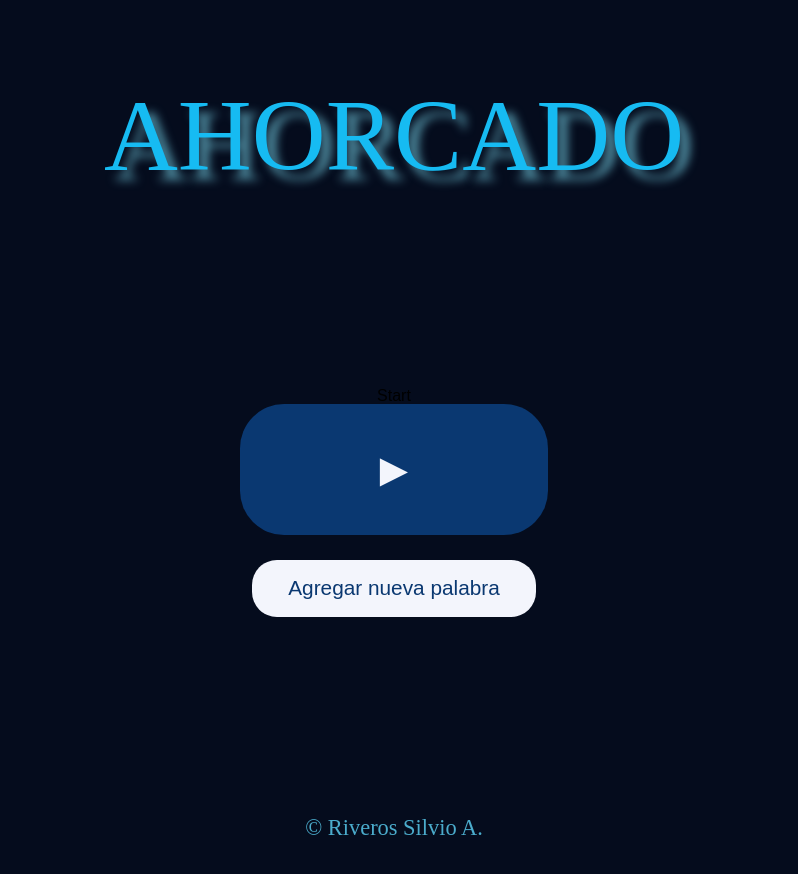
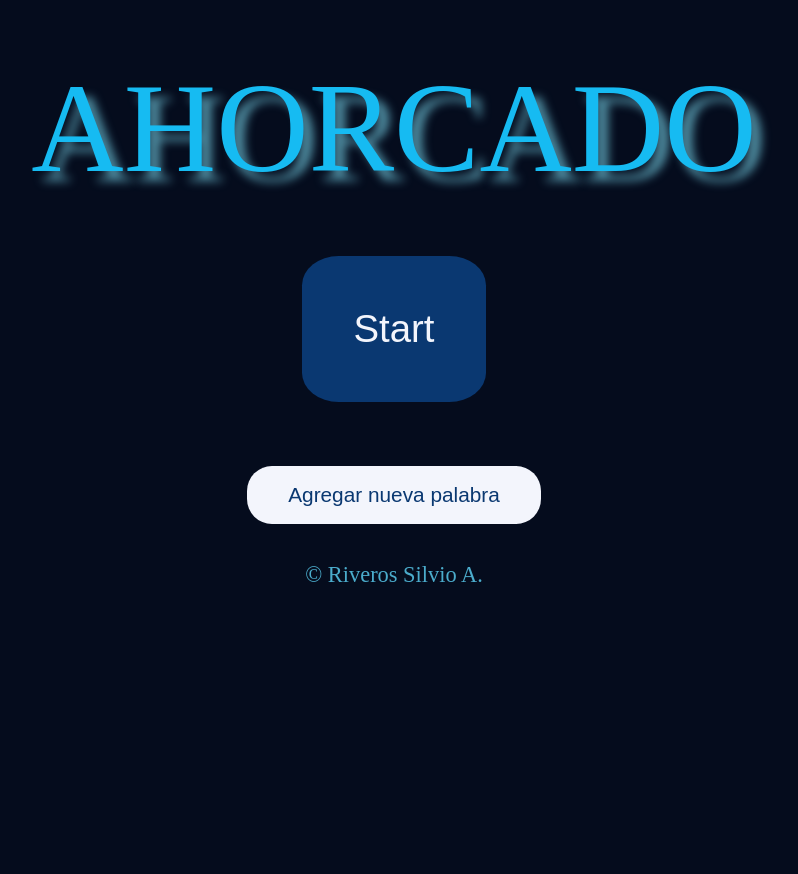
Before and after one commit to SilvioAlfredo/AhorcadoONERiverosAlfredo, a plain HTML site: page index.html in a window 1280 px wide. Shown: the whole page, without its empty margins (246-1044 px from the left). After the commit the page ends 800 px from the top, so only its background shows below. Drawn offline with Linux system fonts and the light colour scheme.

Commit message:
modificando la estructura del proyecto

```diff
--- /dev/null
+++ b/css/horca/styleHorca.css
@@ -0,0 +1,53 @@
+#horca{
+  background-color: lightgrey;
+  margin: 2%, 2%, 2%, 2%;
+
+}
+.reload{
+  border: none;
+  padding: 1.2em;
+  color: #F3F5FC;
+  background: #0A3871;
+  border:#0A3871;
+  text-align: left;
+  text-decoration: none;
+  display: inline;
+  border-radius: 0.8em;
+  font-size: 1.3em;
+  margin: 4px 2px;
+  cursor: pointer;
+  margin-left: 25%;
+  margin-top: 2.5%;
+  margin-bottom: 10px;
+  margin-right: 2.5%;
+  padding-left: 6.5%;
+  padding-right: 6.5%;
+}
+.reload:hover{
+  background: #252836;
+}
+.desistir{
+  padding: 1.2em;
+  font-size: 1.3em;
+  text-align: left;
+  font-weight: lighter;
+  color: #0A3871;
+  background: #F3F5FC;
+  border:#0A3871;
+  border-radius: 0.8em;
+  margin: 4px 2px;
+  padding-left: 8.5%;
+  padding-right: 8.5%;
+  cursor: pointer;
+}
+.desistir:hover{
+  background: #4f5570;
+}
+
+footer{
+  text-align: center;
+  background: #050c1d;
+  padding:40px;
+  color: rgb(75, 172, 204);
+  font-size: 1.4em;
+}
--- /dev/null
+++ b/css/index/flexIndex.css
@@ -0,0 +1,18 @@
+.cuerpo{
+  display: flex;
+  justify-content: center;
+  flex-direction: column;
+}
+.tituloIndex{
+  text-align: center;
+}
+.inicio{
+  display: flex;
+  flex-direction: column;
+  justify-content: center;
+  align-items: center;
+}
+.start{
+  text-align: center;
+  text-decoration: none;
+}
--- /dev/null
+++ b/css/index/medidasIndex.css
@@ -0,0 +1,25 @@
+.cuerpo .header .main .pie{
+  width: 100%;
+}
+.header{
+  height: 15%;
+}
+.main{
+  height: 70%;
+}
+.pie{
+  height: 15%;
+}
+.tituloIndex{
+  font-size: 10vw;
+  padding-top: 8vh;
+}
+.inicio{
+}
+.start{
+  border-radius: 20%;
+  font-size: 3vw;
+  padding: 4vw;
+  margin-top: 5%;
+  margin-bottom: 5%;
+}
--- a/css/styleindex.css
+++ b/css/index/styleindex.css
@@ -1,43 +1,16 @@
-*{
-    font-family: sans-serif;
-}
-body{
+
+.cuerpo{
     background: #050c1d;
 }
-main{
-    margin: 10px 8px;
-    padding: 15px;
-    border-radius: 5px;
-}
-.titulo{
-    text-align: center;
-    padding:40px;
+.tituloIndex{
     color: rgb(22, 187, 242);
-    font-size: 6.4em;
-    margin-top: 3.5%;
-}
-.tituloIndex{
     text-shadow: 10px 10px 10px rgb(78, 139, 159);
 }
-.inicio{
-    width: 100%;
-    height: 500px;
-    display: flex;
-    flex-direction: column;
-    justify-content: center;
-    align-items: center;
-}
+
 .start{
-    padding: 1.2em;
     color: #F3F5FC;
     background: #0A3871;
     border:#0A3871;
-    text-align: center;
-    text-decoration: none;
-    border-radius: 1.2em;
-    font-size: 2.3em;
-    width: 25%;
-    margin-bottom: 2%;
 }
 
 .start:hover{
--- a/css/style.css
+++ b/css/style.css
@@ -1,6 +1,3 @@
-*{
-    font-family: sans-serif;
-}
 body{
     background: #050c1d;
 }
@@ -118,7 +115,8 @@ main{
 }
 #horca{
     background-color: lightgrey;
-    margin-left: 7%;
+    margin: 2%, 2%, 2%, 2%;
+
 }
 .reload{
     border: none;
--- a/index.html
+++ b/index.html
@@ -5,22 +5,22 @@
 		<meta name="viewport" content="width=device-width">
 		<title>Ahorcado</title>
         <link rel = "stylesheet" href="./css/reset.css">
-        <link rel = "stylesheet" href="./css/styleindex.css">
-
+        <link rel = "stylesheet" href="./css/index/styleindex.css">
+				<link rel = "stylesheet" href="./css/index/medidasIndex.css">
+				<link rel = "stylesheet" href="./css/index/flexIndex.css">
 	</head>
-
-	<body>
-		<div class="titulo">
-			<h1 class="tituloIndex">AHORCADO</h1>
-		</div>
-		<main >
+	<body class="cuerpo">
+		<header class="header">
+			<nav class="titulo">
+				<h1 class="tituloIndex">AHORCADO</h1>
+			</nav>
+		</header>
+		<main class="main">
 			<div class="inicio">
-				<h2>Start</h2>
-				<button type="button" class="start">&#9654;</button>
+				<button type="button" class="start">Start</button>
 				<button type="button" class="ingresarPalabra">Agregar nueva palabra</button>
-
 			</div>
-        </main>
+		</main>
 		<footer class = "pie">
 			<p>&copy Riveros Silvio A.</p>
 		</footer>
```
Also changed, not shown: horca.html (+20 -4 lines), js/package.json (added, +11 -0 lines), css/horca/flexHorca.css (added), css/horca/medidas.css (added), css/intermedio/flexIntermedio.css (added), css/intermedio/medidasIntermedio.css (added), css/intermedio/styleIntermedio.css (added), img/Logo-2.png (deleted), js/main.js (added).
